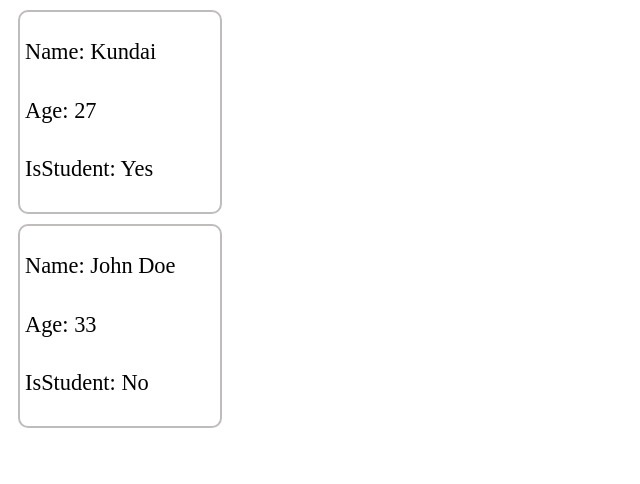
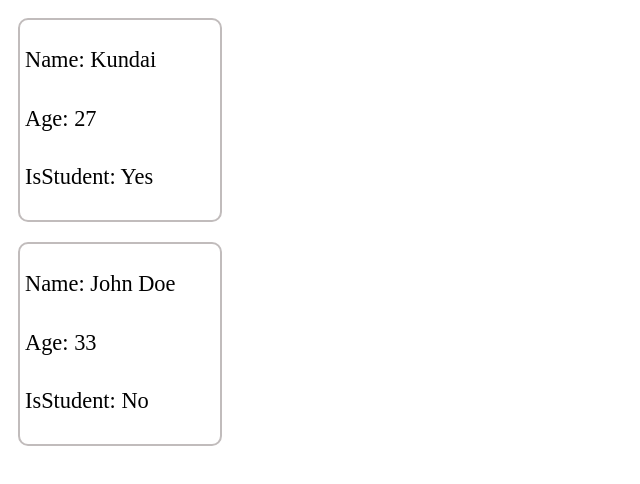
Before and after one commit to datlearner/Practise, a React (Vite) app in the folder props-crendering/: page / in a window 1280 px wide. Shown: the top 484 px of the page, without its empty margins (0-640 px from the left). Built offline with nearby package versions, Linux system fonts and the light colour scheme.

Commit message:
starting up with react

```diff
--- a/props-crendering/src/Admin.jsx
+++ b/props-crendering/src/Admin.jsx
@@ -2,11 +2,14 @@ import PropTypes from 'prop-types'
 
 function AdminDashboard(props){
     return(
-        <div className="card">
+        <div className="flex">
+            <div className="card">
             <p>Name: {props.name}</p>
             <p>Age: {props.age} </p>
             <p>isStudent: {props.isStudent ? "Yes" : "No"}</p>
         </div>
+        </div>
+
     );
 }
 
--- a/props-crendering/src/index.css
+++ b/props-crendering/src/index.css
@@ -4,8 +4,12 @@
   border: 2px solid rgb(193, 188, 188);
   border-radius: 10px;
   margin: 10px;
+
 }
 
+.flex{
+  display: flex;
+}
 .card p{
   padding: 5px;
   text-transform: capitalize;
```
